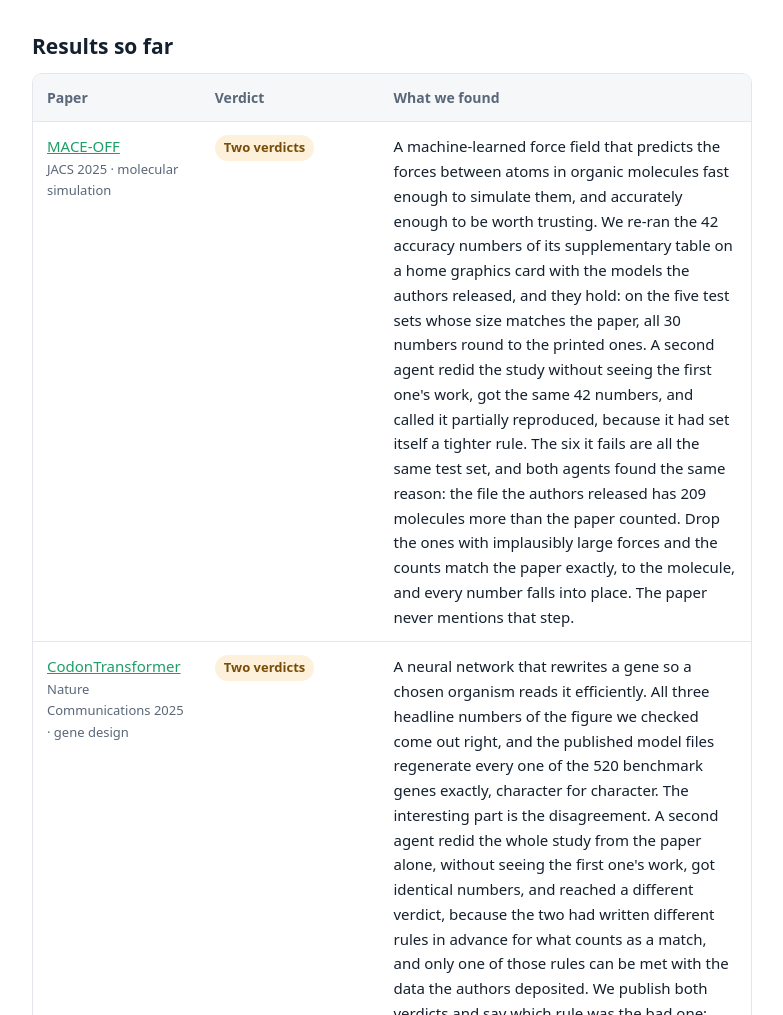
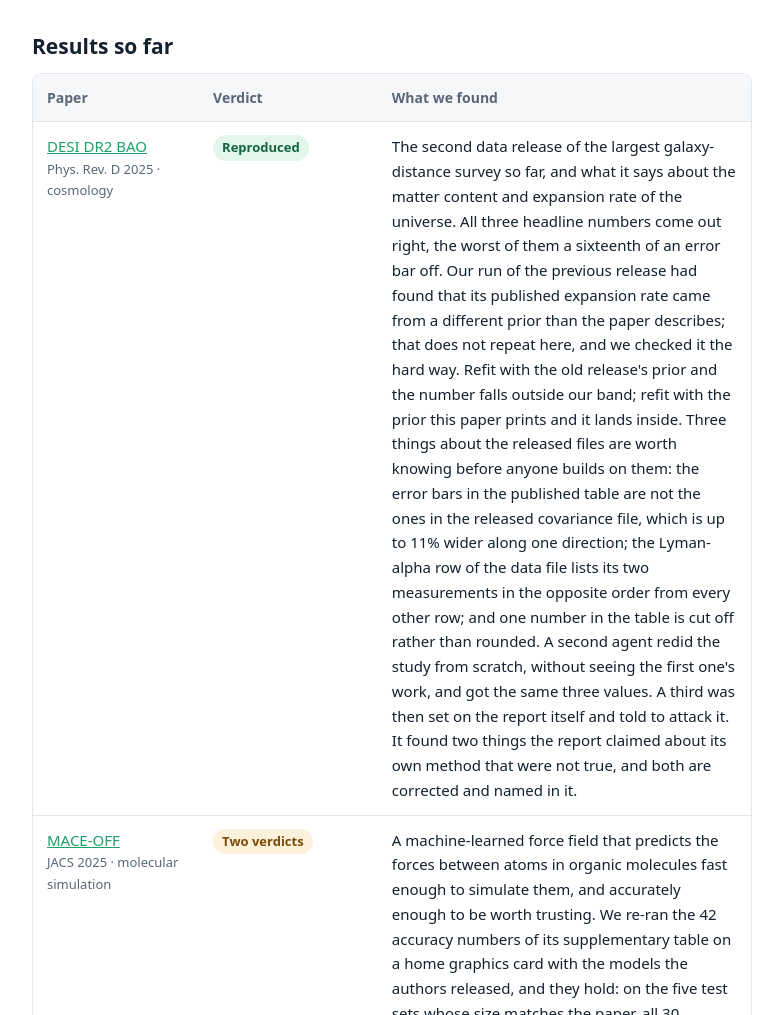
Before and after one commit to paper-rerun/paper-rerun.github.io, a plain HTML site: page index.html in a window 1280 px wide. Shown: the part 1260-2275 px from the top of the page, without its empty margins (248-1031 px from the left). Drawn offline with Linux system fonts and the light colour scheme.

Commit message:
Added DESI DR2 BAO to the results table

```diff
--- a/index.html
+++ b/index.html
@@ -100,6 +100,11 @@ footer { margin-top: 56px; padding-top: 20px; border-top: 1px solid var(--line);
     <table>
       <thead><tr><th>Paper</th><th>Verdict</th><th>What we found</th></tr></thead>
       <tbody>
+        <tr>
+          <td><a href="https://github.com/paper-rerun/paper-rerun/blob/main/reports/2025-desi-dr2-bao/REPORT.md">DESI DR2 BAO</a><span class="field">Phys. Rev. D 2025 &middot; cosmology</span></td>
+          <td><span class="pill ok">Reproduced</span></td>
+          <td>The second data release of the largest galaxy-distance survey so far, and what it says about the matter content and expansion rate of the universe. All three headline numbers come out right, the worst of them a sixteenth of an error bar off. Our run of the previous release had found that its published expansion rate came from a different prior than the paper describes; that does not repeat here, and we checked it the hard way. Refit with the old release's prior and the number falls outside our band; refit with the prior this paper prints and it lands inside. Three things about the released files are worth knowing before anyone builds on them: the error bars in the published table are not the ones in the released covariance file, which is up to 11% wider along one direction; the Lyman-alpha row of the data file lists its two measurements in the opposite order from every other row; and one number in the table is cut off rather than rounded. A second agent redid the study from scratch, without seeing the first one's work, and got the same three values. A third was then set on the report itself and told to attack it. It found two things the report claimed about its own method that were not true, and both are corrected and named in it.</td>
+        </tr>
         <tr>
           <td><a href="https://github.com/paper-rerun/paper-rerun/blob/main/reports/2025-kovacs-maceoff/REPORT.md">MACE-OFF</a><span class="field">JACS 2025 &middot; molecular simulation</span></td>
           <td><span class="pill part">Two verdicts</span></td>
```
